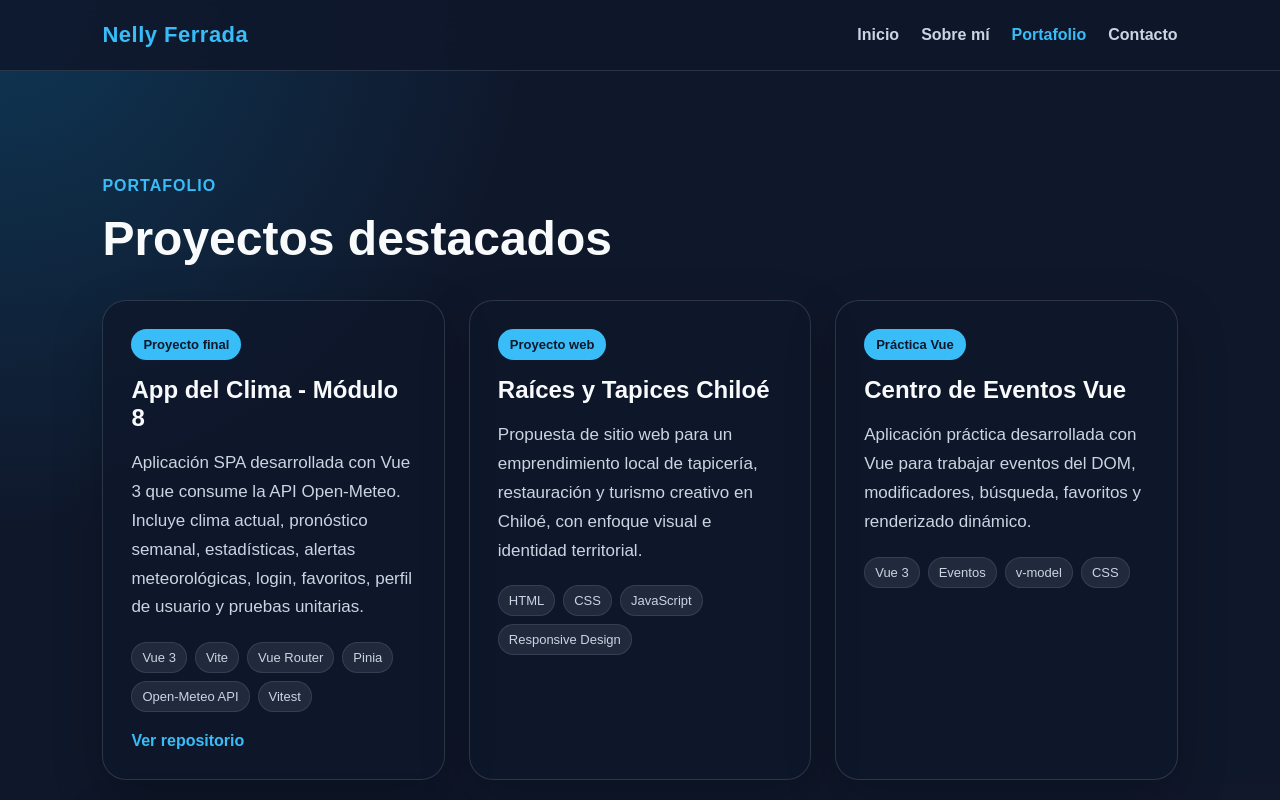
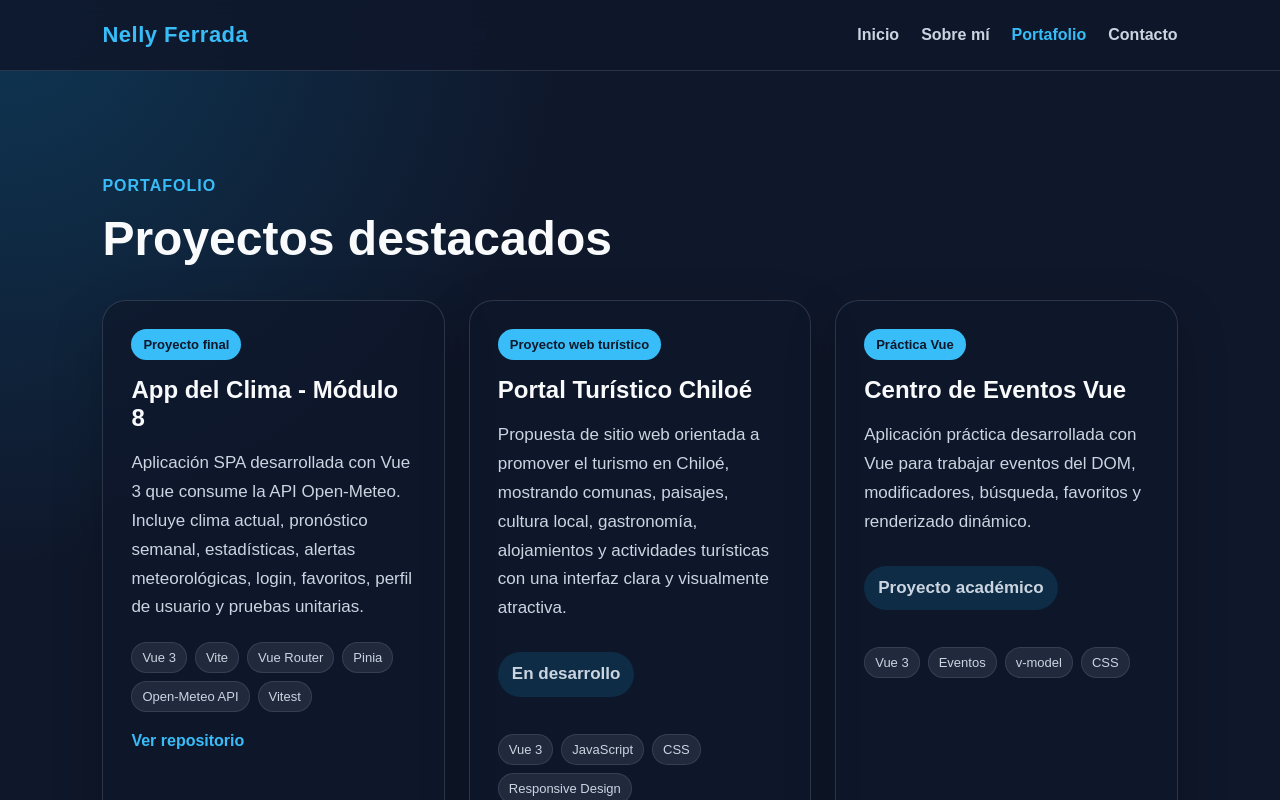
Before and after one commit to ferradasmane-droid/portafolio-nelly, a Vue app: page /proyectos in a window 1280 px wide. Shown: the top 800 px of the page. Built offline with nearby package versions, Linux system fonts and the light colour scheme.

Commit message:
feat: actualizar proyectos y estado del portafolio

```diff
--- a/src/assets/main.css
+++ b/src/assets/main.css
@@ -350,3 +350,24 @@ a {
     justify-content: center;
   }
 }
+
+.project-status {
+  display: inline-block;
+  margin-top: 12px;
+  padding: 8px 14px;
+  border-radius: 999px;
+  background: rgba(14, 165, 233, 0.15);
+  color: #7dd3fc;
+  font-weight: 800;
+  font-size: 14px;
+}
+
+.link-mantencion {
+  display: inline-block;
+  padding: 10px 16px;
+  border-radius: 999px;
+  background: rgba(148, 163, 184, 0.15);
+  color: #94a3b8;
+  font-weight: 800;
+  cursor: not-allowed;
+}
--- a/src/components/ProjectCard.vue
+++ b/src/components/ProjectCard.vue
@@ -10,11 +10,12 @@
       {{ project.description }}
     </p>
 
+    <p v-if="project.status" class="project-status">
+      {{ project.status }}
+    </p>
+
     <ul class="tech-list">
-      <li
-        v-for="technology in project.technologies"
-        :key="technology"
-      >
+      <li v-for="technology in project.technologies" :key="technology">
         {{ technology }}
       </li>
     </ul>
@@ -47,5 +48,5 @@ defineProps({
     type: Object,
     required: true,
   },
-})
+});
 </script>
--- a/src/stores/projectsStore.js
+++ b/src/stores/projectsStore.js
@@ -22,13 +22,14 @@ export const useProjectsStore = defineStore('projects', {
       },
       {
         id: 2,
-        title: 'Raíces y Tapices Chiloé',
-        type: 'Proyecto web',
+        title: 'Portal Turístico Chiloé',
+        type: 'Proyecto web turístico',
         description:
-          'Propuesta de sitio web para un emprendimiento local de tapicería, restauración y turismo creativo en Chiloé, con enfoque visual e identidad territorial.',
-        technologies: ['HTML', 'CSS', 'JavaScript', 'Responsive Design'],
+          'Propuesta de sitio web orientada a promover el turismo en Chiloé, mostrando comunas, paisajes, cultura local, gastronomía, alojamientos y actividades turísticas con una interfaz clara y visualmente atractiva.',
+        technologies: ['Vue 3', 'JavaScript', 'CSS', 'Responsive Design'],
         repo: '',
         demo: '',
+        status: 'En desarrollo',
       },
       {
         id: 3,
@@ -39,6 +40,7 @@ export const useProjectsStore = defineStore('projects', {
         technologies: ['Vue 3', 'Eventos', 'v-model', 'CSS'],
         repo: '',
         demo: '',
+        status: 'Proyecto académico',
       },
       {
         id: 4,
@@ -49,6 +51,7 @@ export const useProjectsStore = defineStore('projects', {
         technologies: ['Vue 3', 'Vitest', 'Vue Test Utils', 'Testing'],
         repo: '',
         demo: '',
+        status: 'Proyecto académico'
       },
     ],
   }),
--- a/src/views/ContactView.vue
+++ b/src/views/ContactView.vue
@@ -24,8 +24,7 @@
           GitHub
         </a>
 
-        <span
-        >
+        <span class="link-mantencion">
           LinkedIn en mantención
         </span>
       </div>
```
